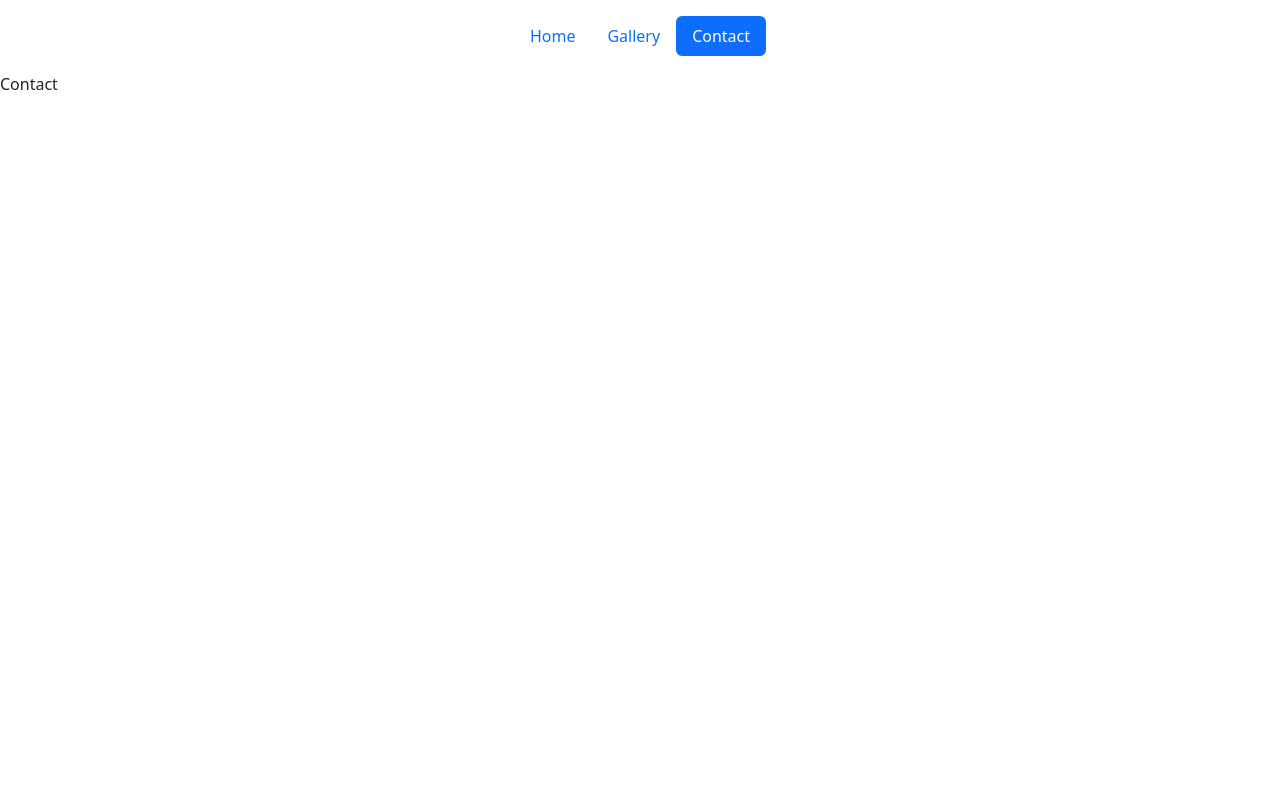
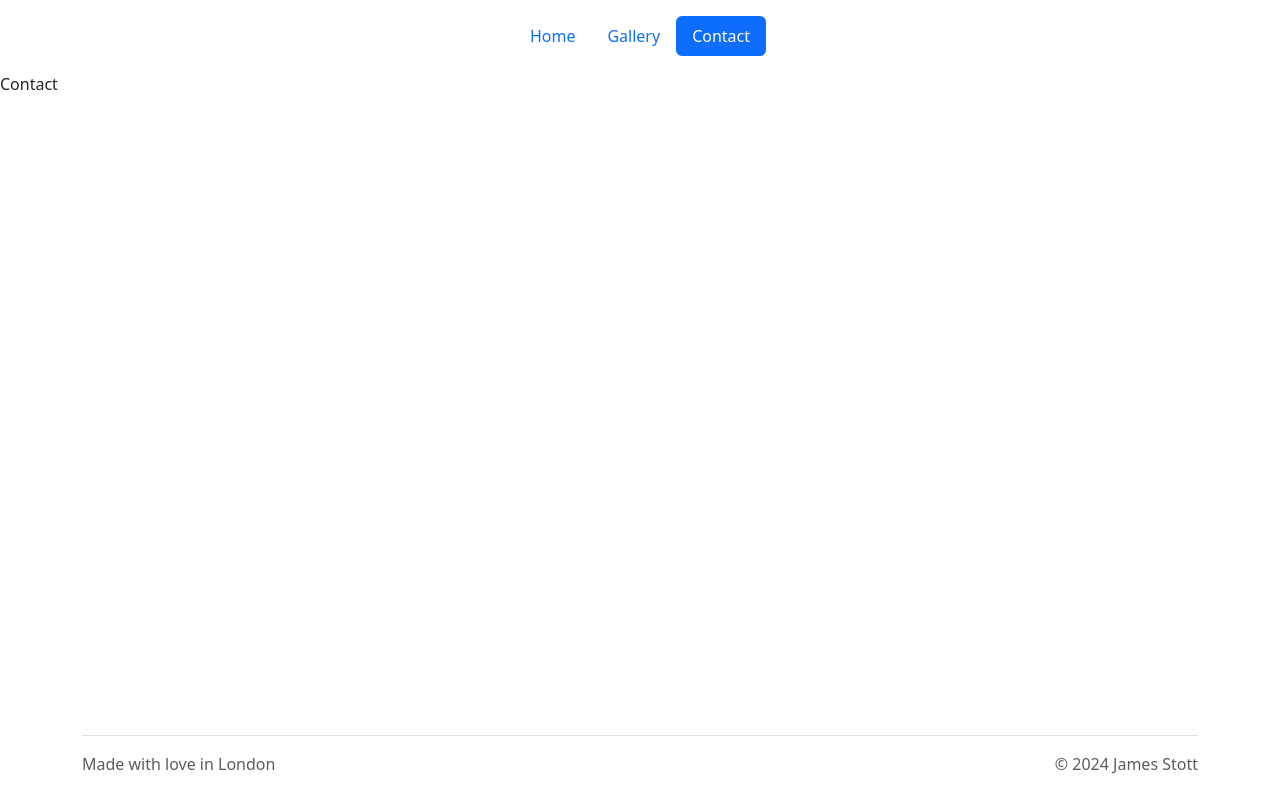
Before and after one commit to jamesaps/react-portfolio, a React (Vite) app: page /contact in a window 1280 px wide. Built offline with nearby package versions, Linux system fonts and the light colour scheme.

Commit message:
create footer and position at bottom of page

```diff
--- /dev/null
+++ b/src/App.css
@@ -0,0 +1,3 @@
+main {
+  flex: 1;
+}
--- a/src/App.jsx
+++ b/src/App.jsx
@@ -5,16 +5,21 @@
 import Home from "./components/pages/Home";
 import Gallery from "./components/pages/Gallery";
 import Contact from "./components/pages/Contact";
+import Footer from "./components/Footer";
+import "./App.css";
 
 function App() {
   return (
     <Router>
       <Navigation />
-      <Routes>
-        <Route path="/" element={<Home />}></Route>
-        <Route path="gallery" element={<Gallery />}></Route>
-        <Route path="contact" element={<Contact />}></Route>
-      </Routes>
+      <main>
+        <Routes>
+          <Route path="/" element={<Home />}></Route>
+          <Route path="gallery" element={<Gallery />}></Route>
+          <Route path="contact" element={<Contact />}></Route>
+        </Routes>
+      </main>
+      <Footer />
     </Router>
   );
 }
--- /dev/null
+++ b/src/components/Footer.jsx
@@ -0,0 +1,17 @@
+import React from "react";
+
+export default function Footer() {
+  return (
+    <div className="container">
+      <footer className="d-flex flex-wrap justify-content-between align-items-center py-3 my-2 border-top">
+        <p className="col-md-4 mb-0 text-body-secondary">
+          Made with love in London
+        </p>
+
+        <p className="col-md-4 mb-0 text-body-secondary text-end">
+          © 2024 James Stott
+        </p>
+      </footer>
+    </div>
+  );
+}
--- /dev/null
+++ b/src/index.css
@@ -0,0 +1,5 @@
+#root {
+  display: flex;
+  flex-direction: column;
+  min-height: 100vh;
+}
--- a/src/main.jsx
+++ b/src/main.jsx
@@ -1,6 +1,7 @@
 import React from "react";
 import ReactDOM from "react-dom/client";
 import App from "./App.jsx";
+import "./index.css";
 import "bootstrap/dist/css/bootstrap.min.css";
 
 ReactDOM.createRoot(document.getElementById("root")).render(
```
